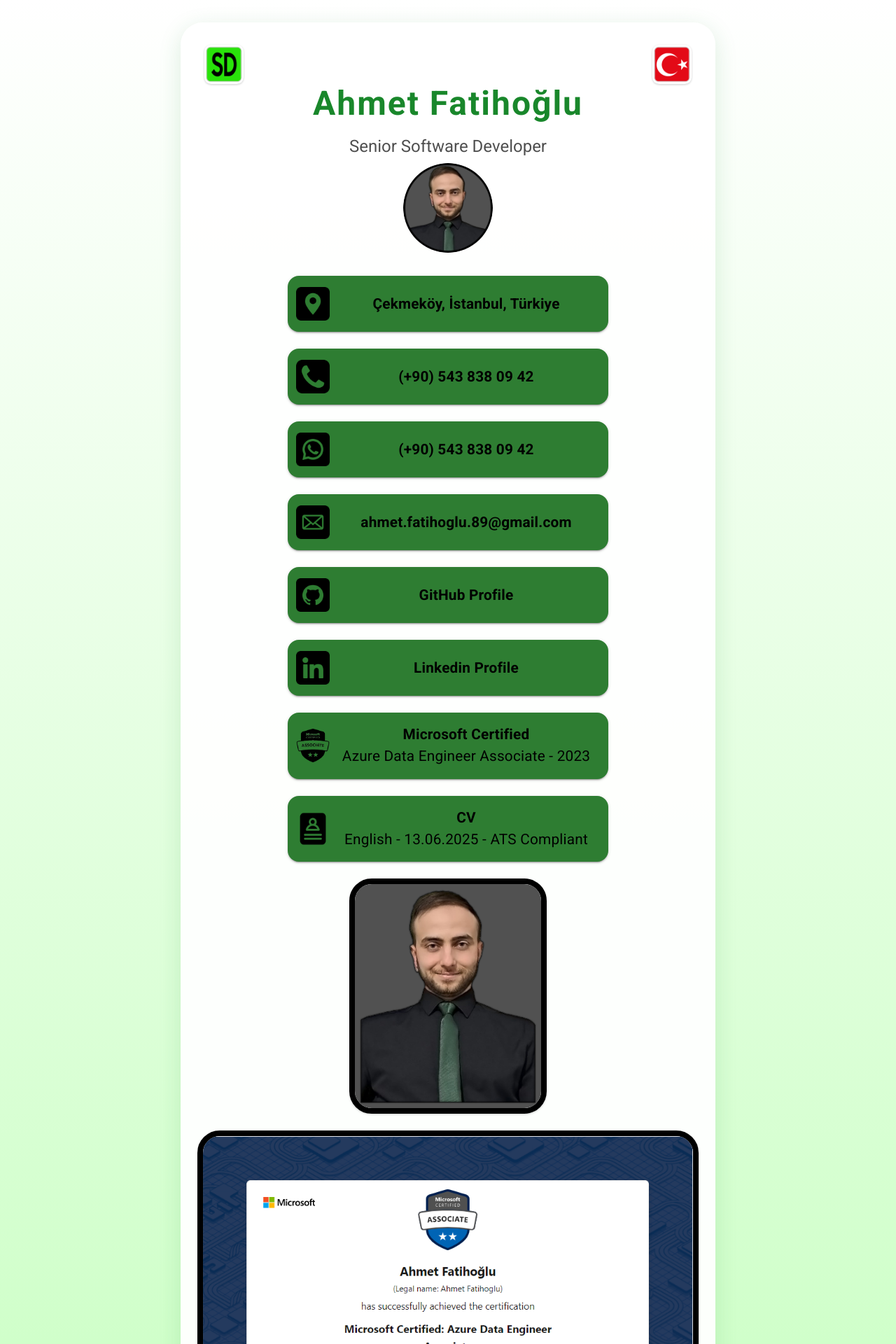
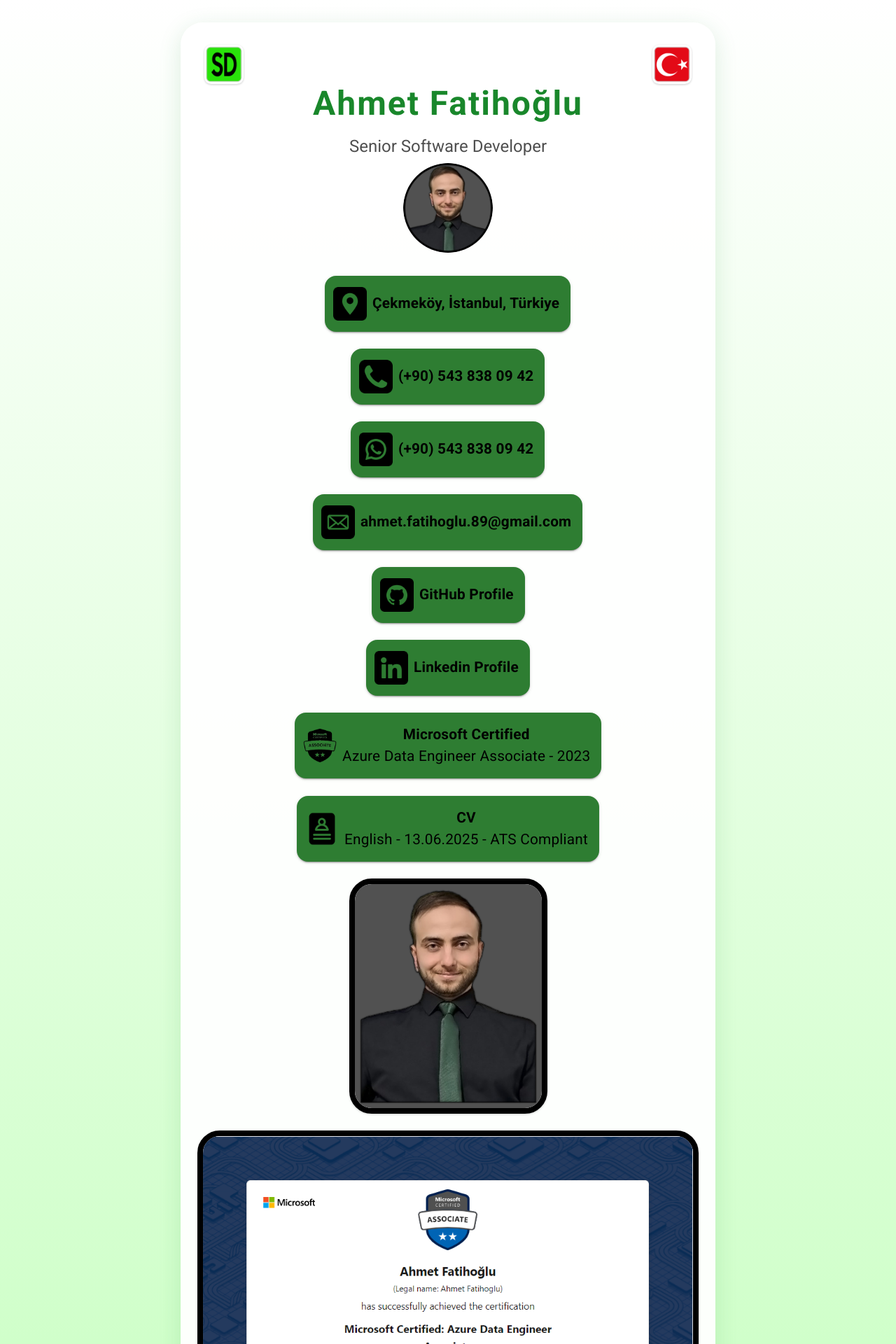
Before and after one commit to ahmadmdabit/ahmadmdabit.github.io, a React (Vite) app: page / in a window 1280 px wide. Shown: the top 1920 px of the page at 70% size. Built offline with nearby package versions, Linux system fonts and the light colour scheme.

Commit message:
Add reveal animations to Portfolio component for enhanced user experience

```diff
--- a/package.json
+++ b/package.json
@@ -21,6 +21,7 @@
     "@mui/icons-material": "^7.1.1",
     "@mui/material": "^7.1.1",
     "react": "^19.1.0",
+    "react-awesome-reveal": "^4.3.1",
     "react-dom": "^19.1.0"
   },
   "devDependencies": {
--- a/src/views/Portfolio.tsx
+++ b/src/views/Portfolio.tsx
@@ -16,7 +16,48 @@ import ImgDP203 from './../../public/data/Certificate_DP-203.png';
 import ImgAPlus from './../../public/data/Certificate_A+.jpg';
 import { css } from '@emotion/react';
 import { ThemeProvider, createTheme } from '@mui/material/styles';
+import { Reveal } from "react-awesome-reveal";
+import { keyframes } from "@emotion/react";
 
+
+const textAnimation = keyframes`
+  from {
+    opacity: 0;
+    transform-origin: center bottom;
+    transform: translate(0, 10rem) scale(0.0, 0.0);// skew(0, 45deg)
+  }
+  to {
+    opacity: 1;
+    transform-origin: center bottom;
+    transform: translate(0, 0) scale(1.0, 1.0);// skew(0, 0)
+  }
+`;
+
+const imageAnimation = keyframes`
+  from {
+    opacity: 0;
+    transform-origin: center center;
+    transform: scale(0.0);
+  }
+  to {
+    opacity: 1;
+    transform-origin: center center;
+    transform: scale(1.0);
+  }
+`;
+
+const buttonAnimation = keyframes`
+  from {
+    opacity: 0;
+    transform-origin: center center;
+    transform: translate(0, 10rem) scale(0.0);
+  }
+  to {
+    opacity: 1;
+    transform-origin: center center;
+    transform: translate(0, 0) scale(1.0);
+  }
+`;
 
 const theme = createTheme({
     palette: {
@@ -62,6 +103,13 @@ const StyledPaper = styled('div')<{
     flexDirection: 'column',
     alignItems: 'center',
 }));
+
+const StyledReveal = styled(Reveal)({
+    margin: '0 auto',
+    display: 'flex',
+    flexDirection: 'column',
+    alignItems: 'center',
+});
 
 const StyledGridContainer = styled(Grid)({
     maxWidth: '50rem',
@@ -149,24 +197,38 @@ export const Portfolio: React.FC = () => {
                             <StyledImageBoxIcon height={56} width={56} src={ImgTR} alt="TR" />
                         </StyledGridItem>
                     </Grid>
+                    <Reveal keyframes={textAnimation}>
                         <StyledTypography variant="h3" gutterBottom>
                             Ahmet Fatihoğlu
                         </StyledTypography>
+                    </Reveal>
+                    <Reveal keyframes={textAnimation} delay={500}>
                         <Typography variant="h5" color="text.secondary" gutterBottom>
                             Senior Software Developer
                         </Typography>
+                    </Reveal>
+                    <StyledReveal keyframes={imageAnimation} delay={300}>
                         <Box component="img" height={128} width={128} borderRadius={'50%'} src={ImgPersonalPhotoCircle} alt={import.meta.env.VITE_APP_NAME} />
+                    </StyledReveal>
                     <StyledDivider />
                     <StyledGridContainer container spacing={3} justifyContent="center" alignItems="center">
                         {portfolioItems.map((item: PortfolioItemType) => (
                             <StyledGridItem size={{ xs: 12, sm: 10, md: 8 }} key={item.id}>
+                                <Reveal keyframes={buttonAnimation}>
                                     <HeadButton {...item} />
+                                </Reveal>
                             </StyledGridItem>
                         ))}
                     </StyledGridContainer>
+                    <StyledReveal keyframes={imageAnimation}>
                         <StyledImageBox height={'20rem'} width={'auto'} margin={'1.5rem 0 0 0'} src={ImgPersonalPhoto} alt={import.meta.env.VITE_APP_NAME} />
+                    </StyledReveal>
+                    <StyledReveal keyframes={imageAnimation}>
                         <StyledImageBox height={'auto'} width={'100%'} margin={'1.5rem'} src={ImgDP203} alt={dp203Title} />
+                    </StyledReveal>
+                    <StyledReveal keyframes={imageAnimation}>
                         <StyledImageBox height={'auto'} width={'100%'} margin={'1.5rem'} src={ImgAPlus} alt={aPlusTitle} />
+                    </StyledReveal>
                 </StyledPaper>
             </GradientBox>
         </ThemeProvider>
```
Also changed, not shown: 1 other file (tests, documents, lock files or other folders). Lines whose indentation alone changed are shown as unchanged.
